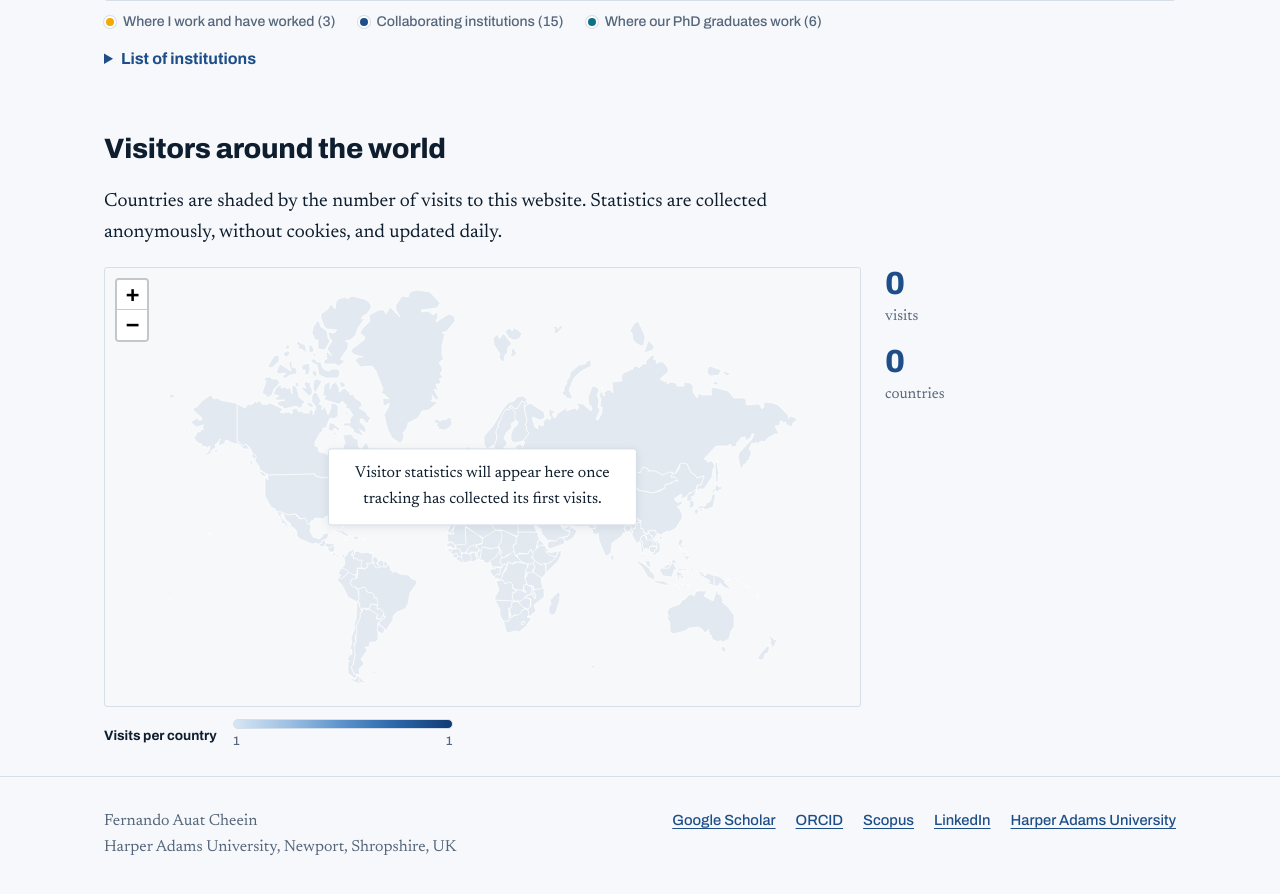
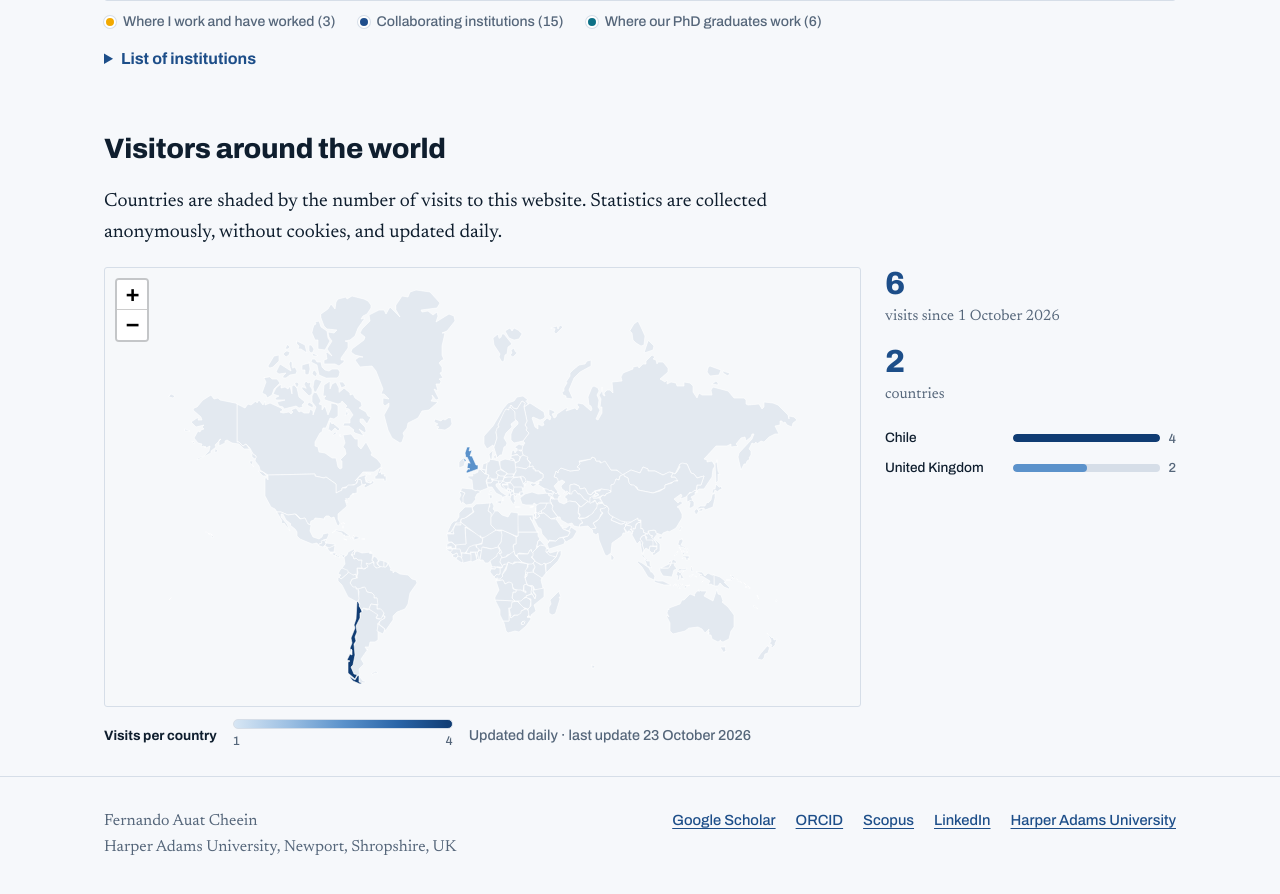
Before and after one commit to fauatcheein/fauatcheein, a Jekyll site: the page built from network.html, in a window 1280 px wide and 900 px high, scrolled down 908 px. Shown: the top 894 px of the window. Built offline with Jekyll 4.4.1, drawn with Linux system fonts in a browser that asks for light colours.

Commit message:
Update visitor statistics

```diff
--- a/_data/visitors.json
+++ b/_data/visitors.json
@@ -1,6 +1,13 @@
 {
-  "updated": null,
-  "since": null,
-  "total": 0,
-  "countries": {}
+  "updated": "2026-10-23T13:52:00Z",
+  "since": "2026-10-01",
+  "total": 6,
+  "countries": {
+    "CL": 4,
+    "GB": 2
+  },
+  "names": {
+    "CL": "Chile",
+    "GB": "United Kingdom"
+  }
 }
```
